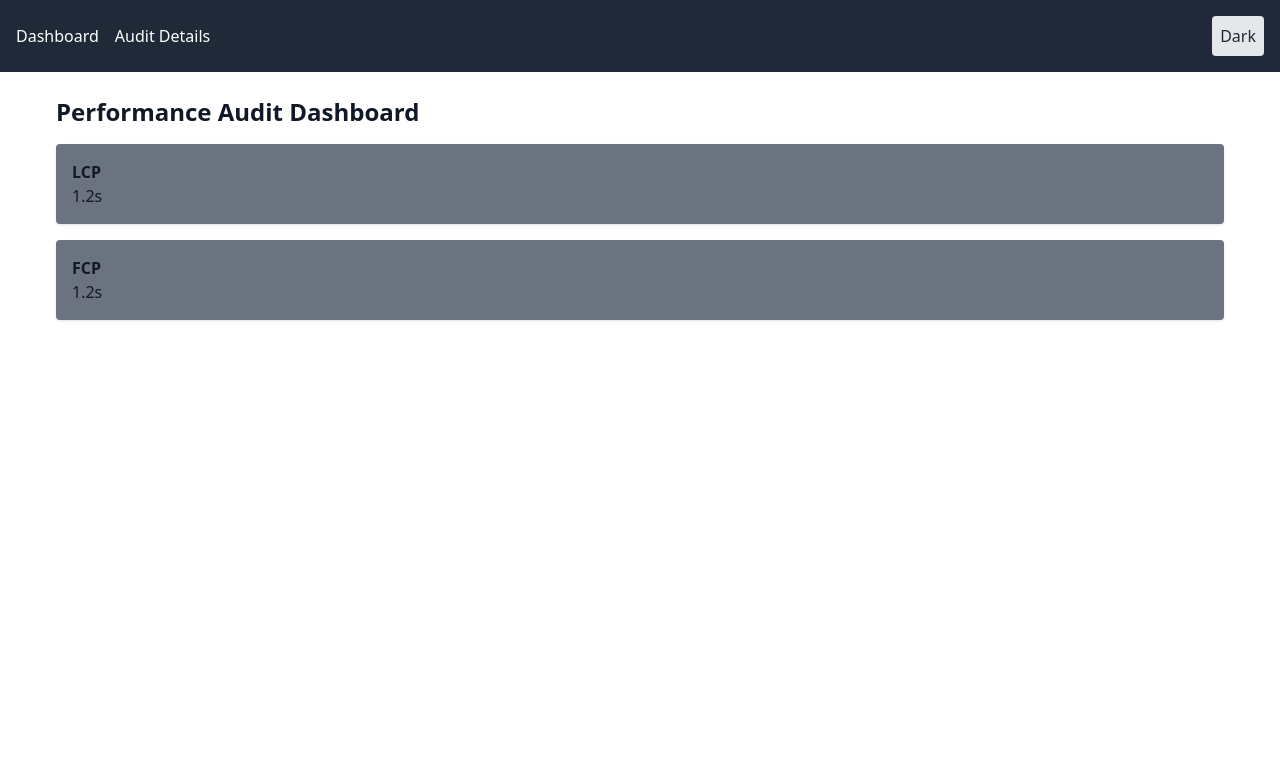
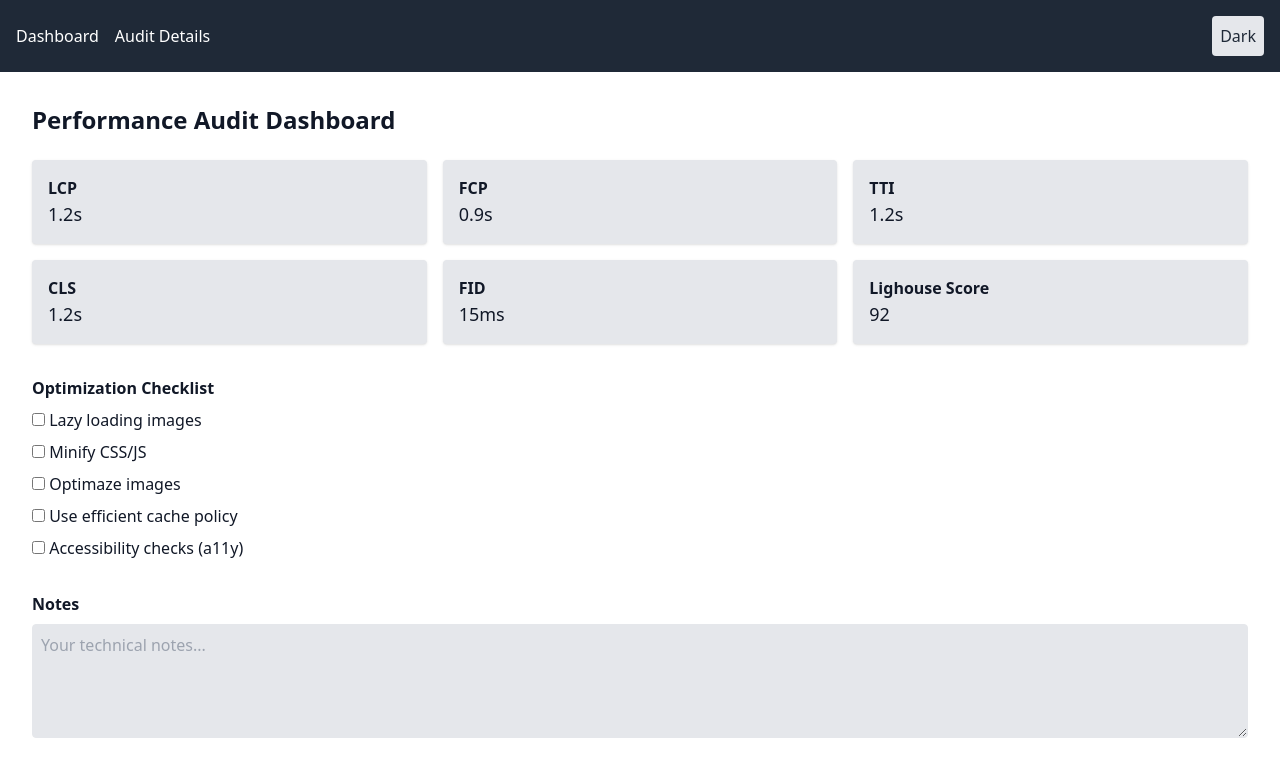
Before and after one commit to marazmlab/performance-dashboard-app, a React (Vite) app: page / in a window 1280 px wide. Shown: the top 776 px of the page. Built offline with nearby package versions, Linux system fonts and the light colour scheme.

Commit message:
feat: add metrics grid, checklist and notes section to Dashboard

```diff
--- a/src/pages/Dashboard.jsx
+++ b/src/pages/Dashboard.jsx
@@ -1,16 +1,30 @@
+import Metricard from "../components/MetriCard"
+
 function Dashboard() {
     return(
-        <div className="p-6">
-            <h1 className="text-2xl font-bold mb-4">Performance Audit Dashboard</h1>
-            <div className="grid-cols-2 gap-4">
-                <div className="bg-gray-500 rounded shadow p-4 mb-4">
-                    <h2 className="font-semibold">LCP</h2>
-                    <p>1.2s</p>
-                </div>
-                <div className="bg-gray-500 rounded shadow p-4 mb-4">
-                    <h2 className="font-semibold">FCP</h2>
-                    <p>1.2s</p>
-                </div>
+        <div className="py-8">
+            <h1 className="text-2xl font-bold mb-6">Performance Audit Dashboard</h1>
+            <div className="grid grid-cols-1 md:grid-cols-2 lg:grid-cols-3 gap-4 mb-8">
+                <Metricard label="LCP" value="1.2s" />
+                <Metricard label="FCP" value="0.9s" />
+                <Metricard label="TTI" value="1.2s" />
+                <Metricard label="CLS" value="1.2s" />
+                <Metricard label="FID" value="15ms" />
+                <Metricard label="Lighouse Score" value="92" />
+            </div>
+            <div className="mb-8">
+                <h2 className="font-semibold mb-2">Optimization Checklist</h2>
+                <ul className="space-y-2">
+                    <li><input type="checkbox" /> Lazy loading images</li>
+                    <li><input type="checkbox" /> Minify CSS/JS</li>
+                    <li><input type="checkbox" /> Optimaze images</li>
+                    <li><input type="checkbox" /> Use efficient cache policy</li>
+                    <li><input type="checkbox" /> Accessibility checks (a11y)</li>
+                </ul>
+            </div>
+            <div>
+                <h2 className="font-semibold mb-2">Notes</h2>
+                <textarea className="w-full p-2 rounded border bg-gray-200 dark:bg-gray-600 dark:text-white" rows={4} placeholder="Your technical notes..." ></textarea>
             </div>
         </div>
     )
```
